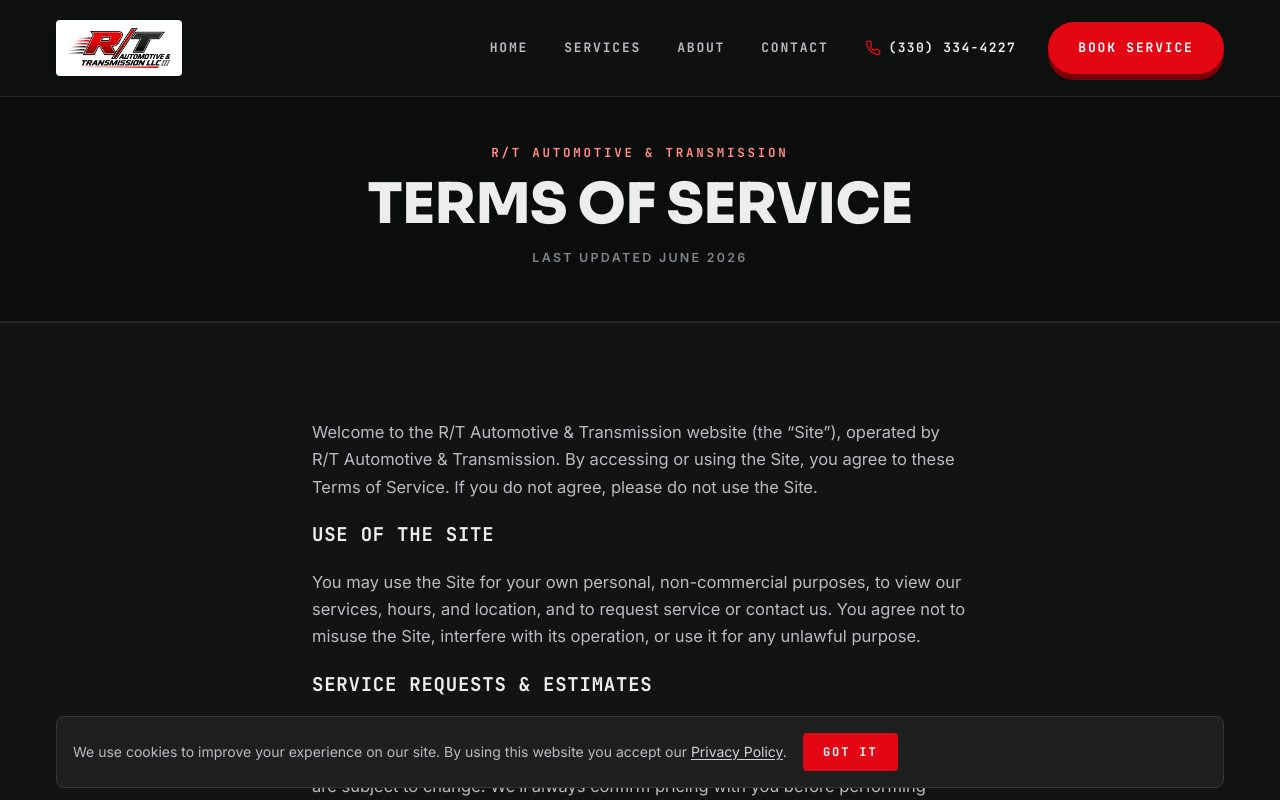
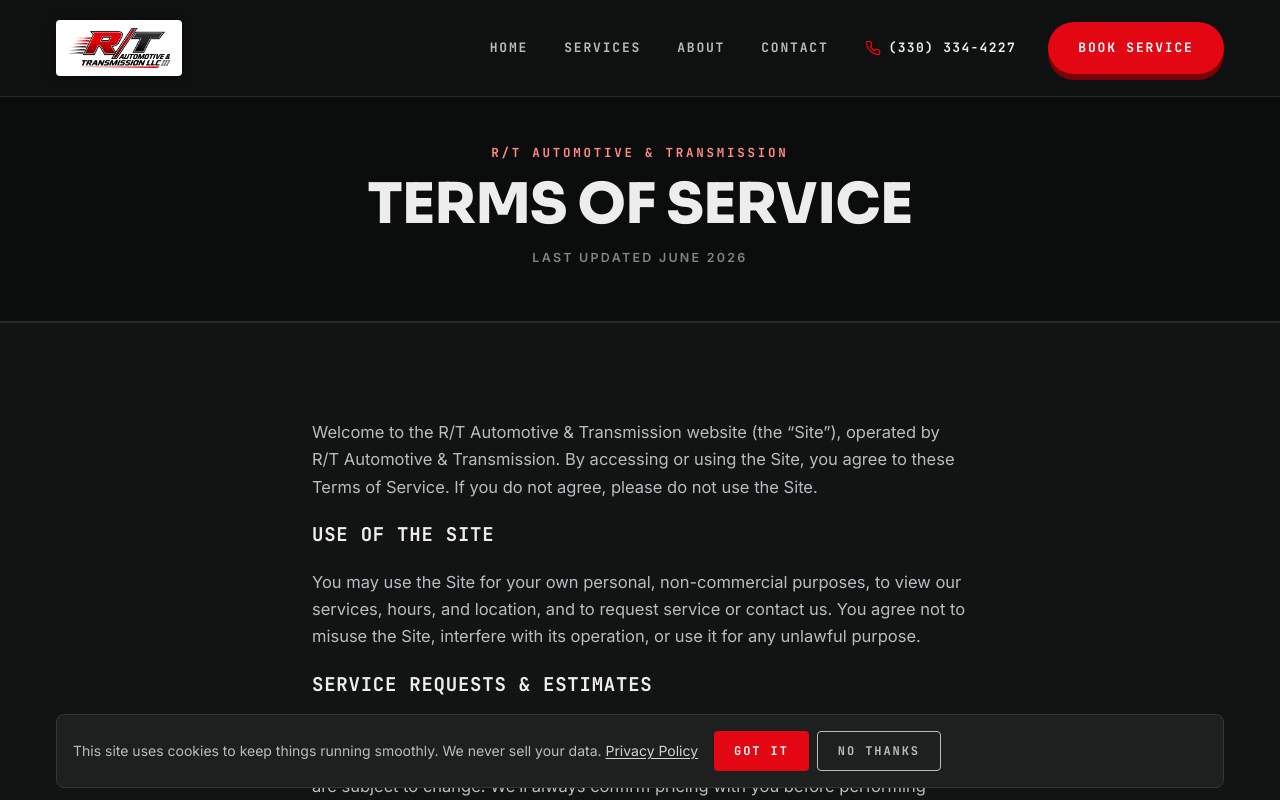
Before and after one commit to adamloomis-lab/rt-automotive, a React (Vite) app: page /terms in a window 1280 px wide. Shown: the top 800 px of the page. Built offline with nearby package versions, Linux system fonts and the light colour scheme.

Commit message:
ux: add cookie consent banner with accept/decline

```diff
--- a/src/components/CookieBanner.tsx
+++ b/src/components/CookieBanner.tsx
@@ -1,16 +1,19 @@
 import { useEffect, useState } from 'react'
 import { Link } from 'wouter'
 
-// Dismissible cookie-consent notice. Remembers dismissal in localStorage so it
+// Dismissible cookie-consent notice. Remembers choice in localStorage so it
 // shows once. Sits above the mobile call bar.
-const KEY = 'rt-cookie-ok'
+const KEY = 'cookie-consent'
 
 export default function CookieBanner() {
   const [show, setShow] = useState(false)
 
   useEffect(() => {
     try {
-      if (!localStorage.getItem(KEY)) setShow(true)
+      if (!localStorage.getItem(KEY)) {
+        const timer = setTimeout(() => setShow(true), 700)
+        return () => clearTimeout(timer)
+      }
     } catch {
       /* private mode, just don't show */
     }
@@ -18,9 +21,9 @@
 
   if (!show) return null
 
-  const dismiss = () => {
+  const respond = (value: 'accepted' | 'declined') => {
     try {
-      localStorage.setItem(KEY, '1')
+      localStorage.setItem(KEY, value)
     } catch {
       /* ignore */
     }
@@ -28,24 +31,35 @@
   }
 
   return (
-    <div className="fixed inset-x-0 bottom-14 z-50 lg:bottom-0">
+    <div
+      role="region"
+      aria-label="Cookie consent"
+      className="fixed inset-x-0 bottom-14 z-50 lg:bottom-0"
+    >
       <div className="container-x py-3">
         <div className="panel flex flex-col items-center gap-3 rounded-lg p-4 sm:flex-row sm:gap-4">
           <p className="text-center text-sm text-chalk-dim sm:text-left">
-            We use cookies to improve your experience on our site. By using this website you accept
-            our{' '}
+            This site uses cookies to keep things running smoothly. We never sell your data.{' '}
             <Link href="/privacy" className="text-gold underline underline-offset-2 hover:text-gold-dark">
               Privacy Policy
             </Link>
-            .
           </p>
-          <button
-            type="button"
-            onClick={dismiss}
-            className="shrink-0 rounded bg-crimson px-5 py-2.5 font-cond text-[12px] font-bold uppercase tracking-[0.16em] text-on-crimson transition-colors hover:bg-crimson-dark"
-          >
-            Got it
-          </button>
+          <div className="flex shrink-0 gap-2">
+            <button
+              type="button"
+              onClick={() => respond('accepted')}
+              className="rounded bg-crimson px-5 py-2.5 font-cond text-[12px] font-bold uppercase tracking-[0.16em] text-on-crimson transition-colors hover:bg-crimson-dark"
+            >
+              Got It
+            </button>
+            <button
+              type="button"
+              onClick={() => respond('declined')}
+              className="rounded border border-chalk-dim px-5 py-2.5 font-cond text-[12px] font-bold uppercase tracking-[0.16em] text-chalk-dim transition-colors hover:border-chalk hover:text-chalk"
+            >
+              No Thanks
+            </button>
+          </div>
         </div>
       </div>
     </div>
```
